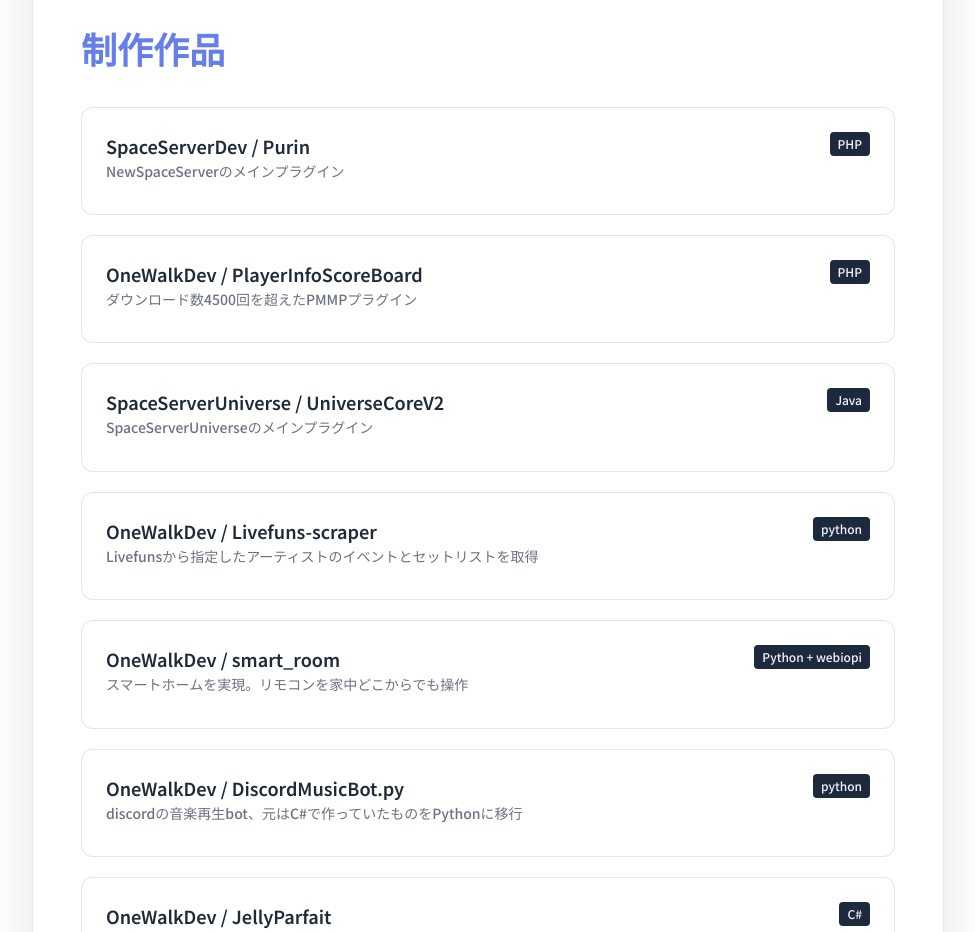
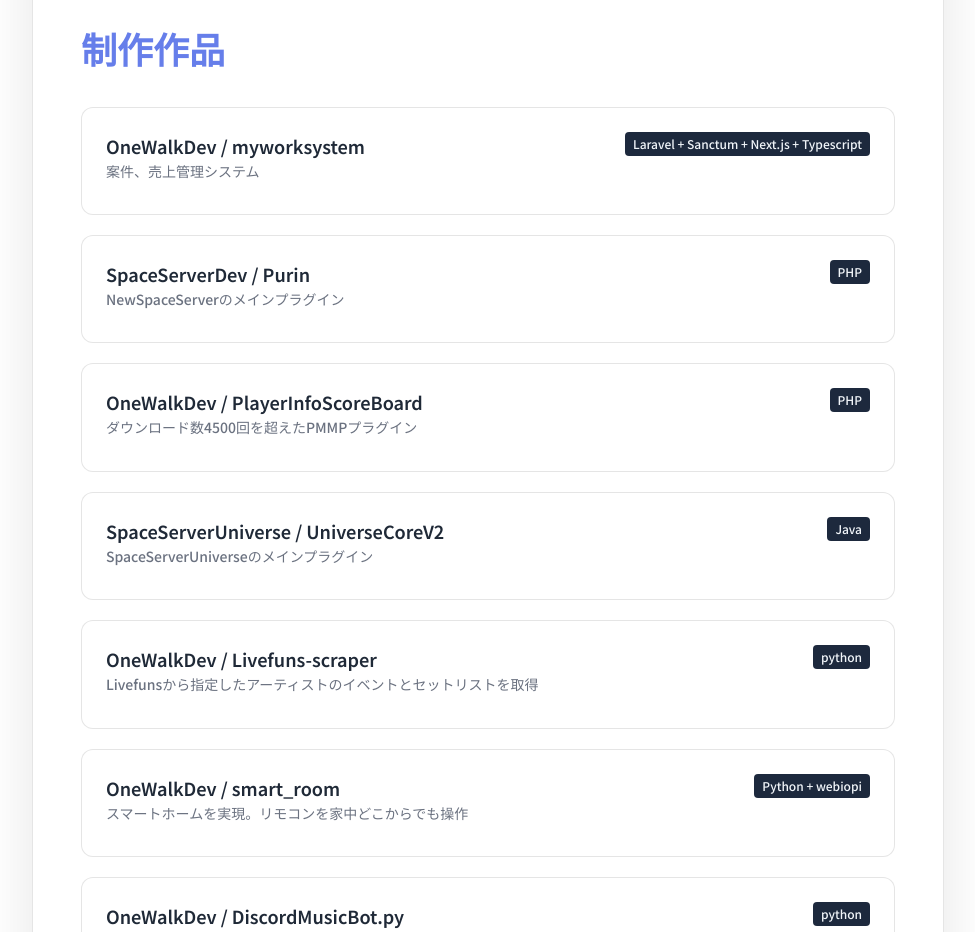
Before and after one commit to OneWalkDev/new-homepage, a Next.js app: page / in a window 1280 px wide. Shown: the part 2760-3692 px from the top of the page, without its empty margins (152-1127 px from the left). Built offline with nearby package versions, Linux system fonts and the light colour scheme.

Commit message:
change page.tsx

```diff
--- a/src/app/page.tsx
+++ b/src/app/page.tsx
@@ -77,6 +77,7 @@
 };
 
 const repoShowcases: RepoShowcase[] = [
+  { owner: "OneWalkDev", name: "myworksystem" , "description": "案件、売上管理システム", "language": "Laravel + Sanctum + Next.js + Typescript"},
   { owner: "SpaceServerDev", name: "Purin" , description: "NewSpaceServerのメインプラグイン", language: "PHP"},
   { owner: "OneWalkDev", name: "PlayerInfoScoreBoard" , description: "ダウンロード数4500回を超えたPMMPプラグイン", language: "PHP"},
   { owner: "SpaceServerUniverse", name: "UniverseCoreV2", "description": "SpaceServerUniverseのメインプラグイン", language: "Java"},
```
